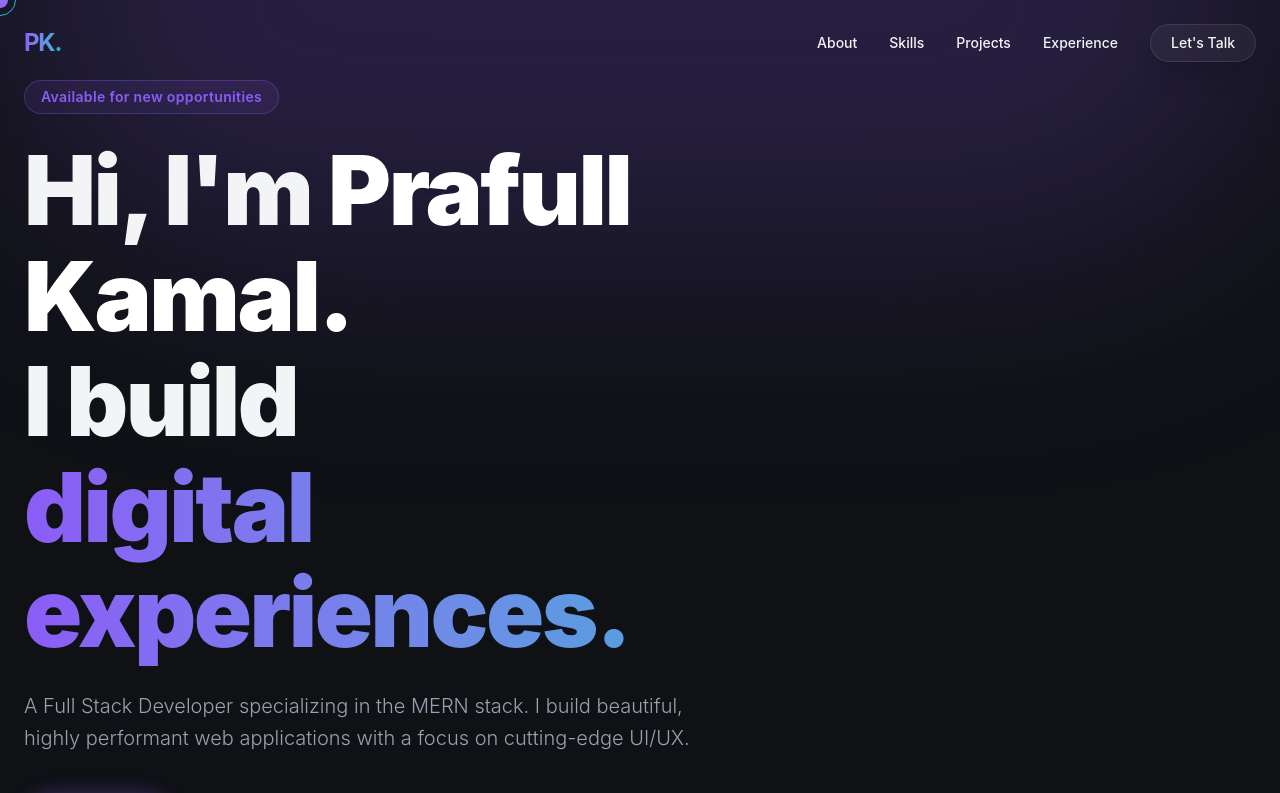
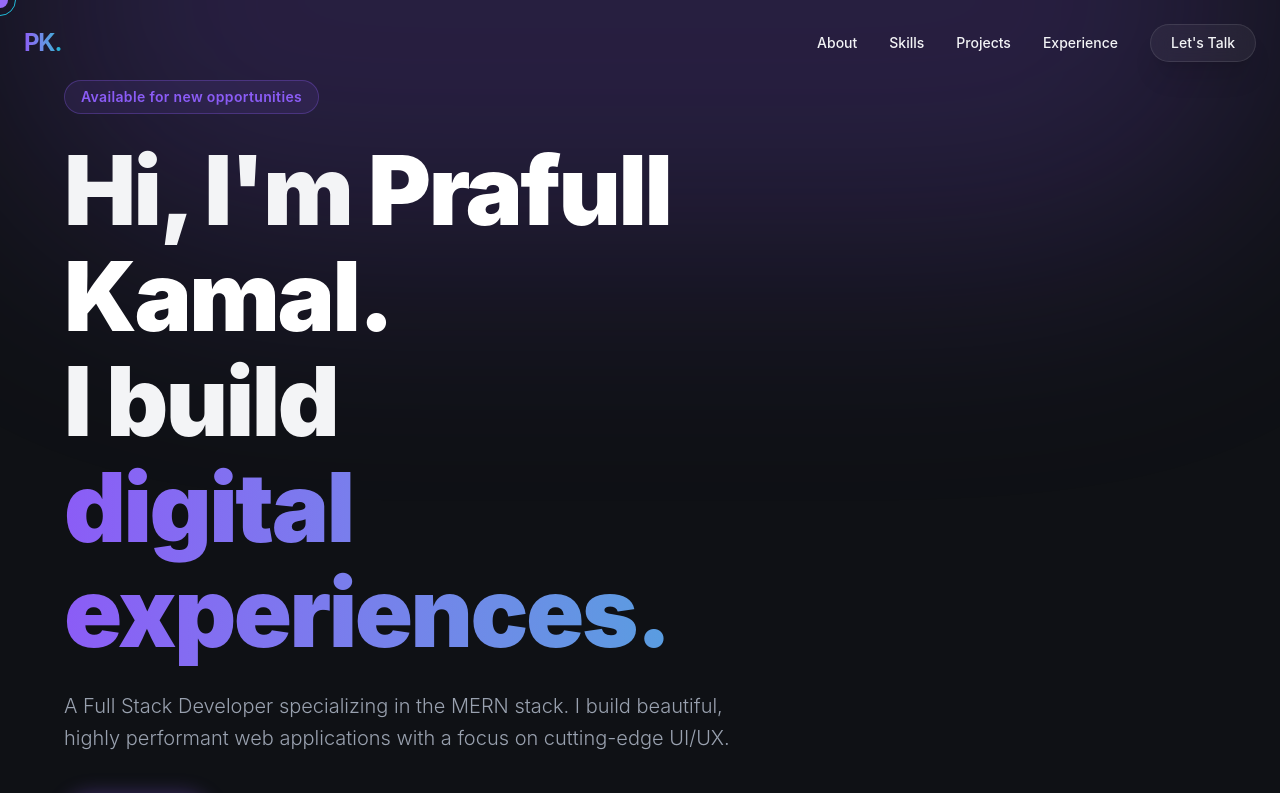
Before and after one commit to Pkamal2002/2026_Portfolio, a React (Vite) app: page / in a window 1280 px wide. Shown: the top 793 px of the page. Built offline with nearby package versions, Linux system fonts and the light colour scheme; no server answers.

Commit message:
feat: add Hero section component with animated introduction and navigation links.

```diff
--- a/src/components/sections/Hero.jsx
+++ b/src/components/sections/Hero.jsx
@@ -16,7 +16,7 @@ const Hero = () => {
   };
 
   return (
-    <section id="home" className="min-h-screen flex items-center pt-20 relative">
+    <section id="home" className="min-h-screen flex items-center pl-10 pt-20 relative">
       <div className="container mx-auto px-6 relative z-10">
         <motion.div
           variants={containerVariants}
```
